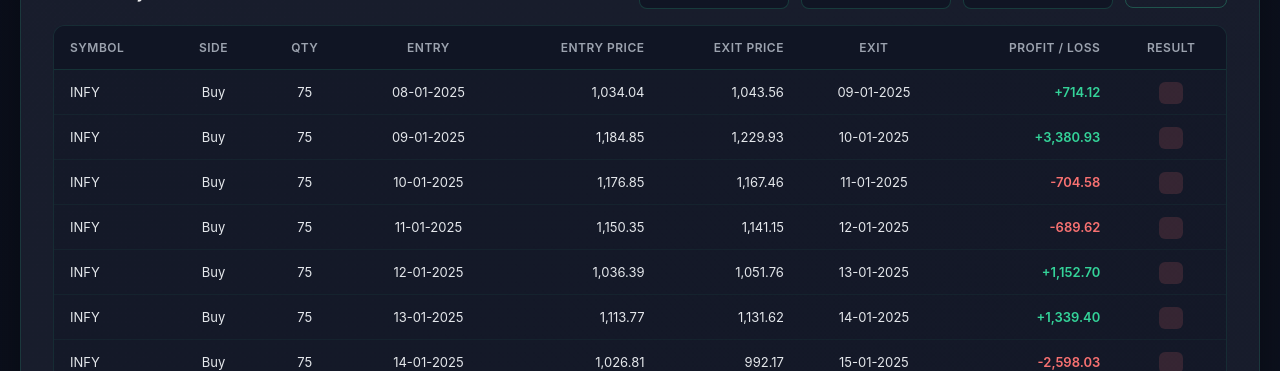
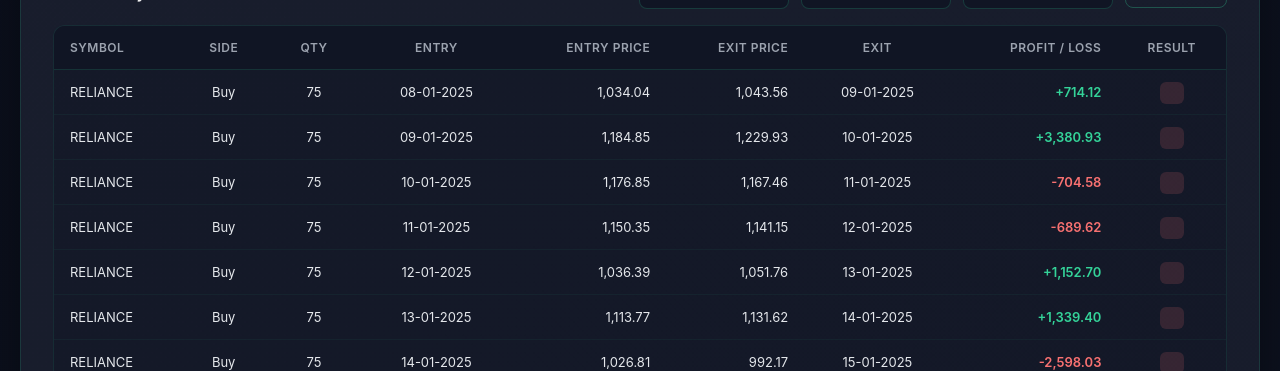
Before and after one commit to rajjadav007/STOCK-ANALYSIS, a React (Create React App) app in the folder dashboard/: page / in a window 1280 px wide. Both pictures are taken after a click on the button "Trade Analysis". Shown: the part 429-800 px from the top of the page. Built offline with nearby package versions, Linux system fonts and the light colour scheme; no server answers.

Commit message:
feat: Enhance logging and data handling in stock analysis components for improved debugging and analysis

```diff
--- a/dashboard/src/App.jsx
+++ b/dashboard/src/App.jsx
@@ -193,7 +193,12 @@
       setCandlestickData(null);
 
       try {
+        console.log(`[App] Loading data for: ${selectedStock}`);
         const data = await dataService.getStockData(selectedStock);
+
+        console.log(`[App] Received data for: ${selectedStock}`);
+        console.log(`[App] Trade Analysis trades:`, data?.tradeAnalysis?.tableData?.length || 0);
+        console.log(`[App] First trade symbol:`, data?.tradeAnalysis?.tableData?.[0]?.symbol);
 
         setDashboardData(data);
 
@@ -310,6 +315,7 @@
           <>
             <TradeStats stats={dashboardData.tradeAnalysis.stats} />
             <TradeAnalysisTable
+              key={`trade-${selectedStock}`}
               data={dashboardData.tradeAnalysis.tableData}
               isEmpty={dashboardData.tradeAnalysis.isEmpty}
               selectedStock={selectedStock}
--- a/dashboard/src/components/TradeAnalysisTable.jsx
+++ b/dashboard/src/components/TradeAnalysisTable.jsx
@@ -1,9 +1,18 @@
-import React, { useState, useMemo } from 'react';
+import React, { useState, useMemo, useEffect } from 'react';
 
 export const TradeAnalysisTable = ({ data, isEmpty, selectedStock }) => {
   const [timePeriod, setTimePeriod] = useState('All Time');
   const [sideFilter, setSideFilter] = useState('ALL');
   const [resultFilter, setResultFilter] = useState('ALL');
+
+  useEffect(() => {
+    console.log(`[TradeAnalysisTable] Received ${data?.length || 0} trades for ${selectedStock}`);
+    if (data && data.length > 0) {
+      const symbols = [...new Set(data.map(t => t.symbol))];
+      console.log(`[TradeAnalysisTable] Unique symbols in data:`, symbols);
+      console.log(`[TradeAnalysisTable] First 3 trades:`, data.slice(0, 3).map(t => ({ symbol: t.symbol, entry: t.entry })));
+    }
+  }, [data, selectedStock]);
 
   const formatCurrency = (value) => {
     return new Intl.NumberFormat('en-IN', {
--- a/dashboard/src/services/dataService.js
+++ b/dashboard/src/services/dataService.js
@@ -239,7 +239,7 @@
       dayAnalysis: this.calculateDayAnalysis(trades),
       monthAnalysis: this.calculateMonthAnalysis(trades, totalPnL),
       yearAnalysis: this.calculateYearAnalysis(trades, totalTrades, roi, totalPnL),
-      tradeAnalysis: this.calculateTradeAnalysis(trades),
+      tradeAnalysis: this.calculateTradeAnalysis(trades, stockSymbol),
       drawdownAnalysis: {
         drawdownInfo: {
           drawdown: `${Math.abs(maxDrawdown).toFixed(2)}%`,
@@ -412,7 +412,7 @@
     };
   }
 
-  calculateTradeAnalysis(trades) {
+  calculateTradeAnalysis(trades, stockSymbol = 'UNKNOWN') {
     const positiveT = trades.filter(t => t.pnl > 0).length;
     const negativeT = trades.filter(t => t.pnl < 0).length;
     const total = trades.length;
@@ -424,7 +424,7 @@
       const side = trade.side || (trade.pnl > 0 ? 'Buy' : 'Buy');
 
       return {
-        symbol: trade.symbol || 'INFY',
+        symbol: trade.symbol || stockSymbol,
         side: side,
         qty: trade.qty || 75,
         entry: trade.entryDate || new Date(Date.now() - (total - index) * 24 * 60 * 60 * 1000).toLocaleDateString('en-GB').replace(/\//g, '-'),
```
